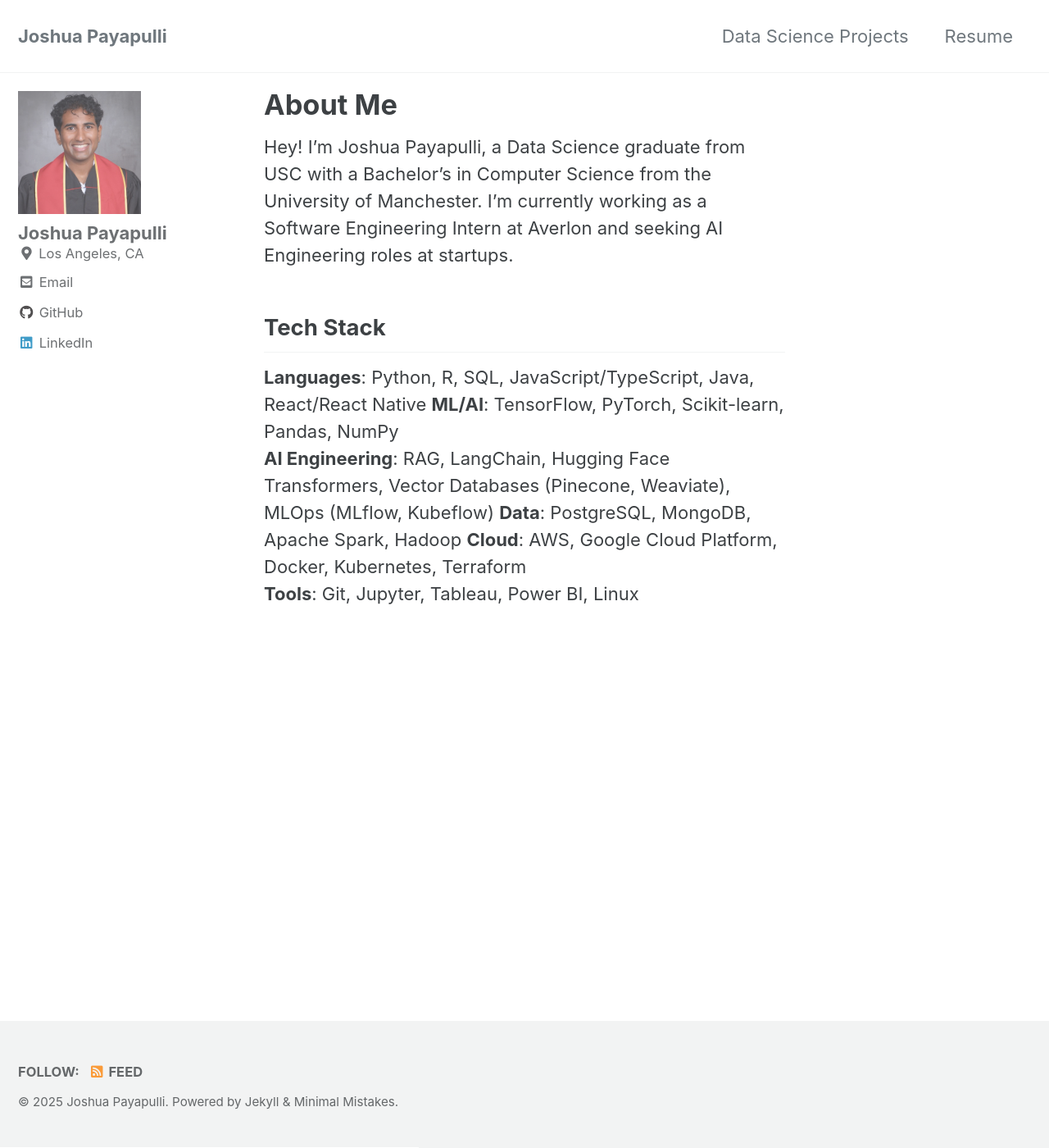
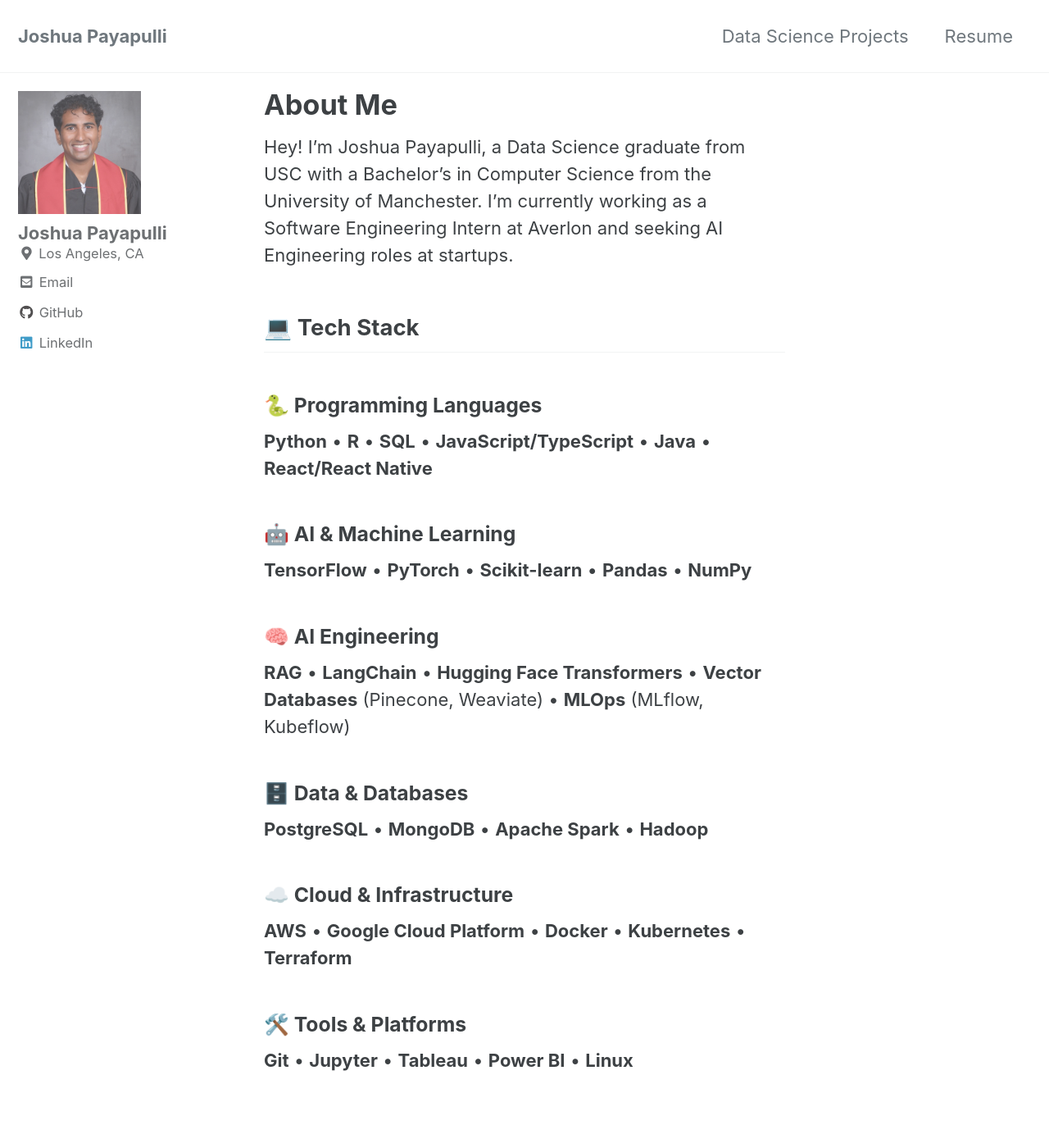
Before and after one commit to Payapulli/Payapulli.github.io, a Jekyll site: the page built from index.md, in a window 1280 px wide and 1400 px high. Shown: the whole window at 82% size. Built offline with Jekyll 4.4.1, drawn with Linux system fonts in a browser that asks for light colours; cached includes are drawn as plain includes; the list of posts is cut into pages by our own code.

```diff
--- a/index.md
+++ b/index.md
@@ -7,11 +7,22 @@ author_profile: true
 
 Hey! I'm Joshua Payapulli, a Data Science graduate from USC with a Bachelor's in Computer Science from the University of Manchester. I'm currently working as a Software Engineering Intern at Averlon and seeking AI Engineering roles at startups.
 
-## Tech Stack
+## 💻 Tech Stack
 
-**Languages**: Python, R, SQL, JavaScript/TypeScript, Java, React/React Native
-**ML/AI**: TensorFlow, PyTorch, Scikit-learn, Pandas, NumPy
-**AI Engineering**: RAG, LangChain, Hugging Face Transformers, Vector Databases (Pinecone, Weaviate), MLOps (MLflow, Kubeflow)
-**Data**: PostgreSQL, MongoDB, Apache Spark, Hadoop
-**Cloud**: AWS, Google Cloud Platform, Docker, Kubernetes, Terraform
-**Tools**: Git, Jupyter, Tableau, Power BI, Linux
+### 🐍 Programming Languages
+**Python** • **R** • **SQL** • **JavaScript/TypeScript** • **Java** • **React/React Native**
+
+### 🤖 AI & Machine Learning
+**TensorFlow** • **PyTorch** • **Scikit-learn** • **Pandas** • **NumPy**
+
+### 🧠 AI Engineering
+**RAG** • **LangChain** • **Hugging Face Transformers** • **Vector Databases** (Pinecone, Weaviate) • **MLOps** (MLflow, Kubeflow)
+
+### 🗄️ Data & Databases
+**PostgreSQL** • **MongoDB** • **Apache Spark** • **Hadoop**
+
+### ☁️ Cloud & Infrastructure
+**AWS** • **Google Cloud Platform** • **Docker** • **Kubernetes** • **Terraform**
+
+### 🛠️ Tools & Platforms
+**Git** • **Jupyter** • **Tableau** • **Power BI** • **Linux**
```
